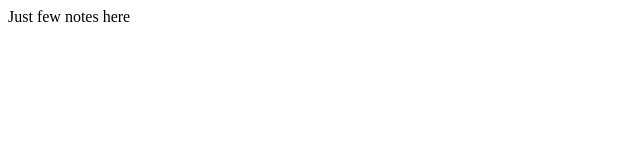
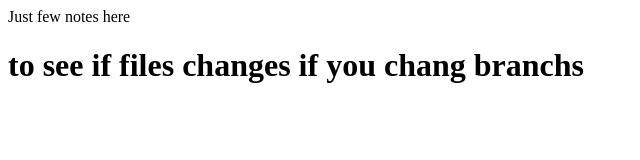
Before and after one commit to Tenebreezy/shopping, a plain HTML site: page index.html in a window 1280 px wide. Shown: the whole page, without its empty margins (0-640 px from the left). Drawn offline with Linux system fonts and the light colour scheme.

Commit message:
so para ver se os status mudam

```diff
--- a/index.html
+++ b/index.html
@@ -2,6 +2,7 @@
 
 <body>
 <p>Just few notes here </p>
+<h1>to see if files changes if you chang branchs</h1>
 
 </body>
 
```
